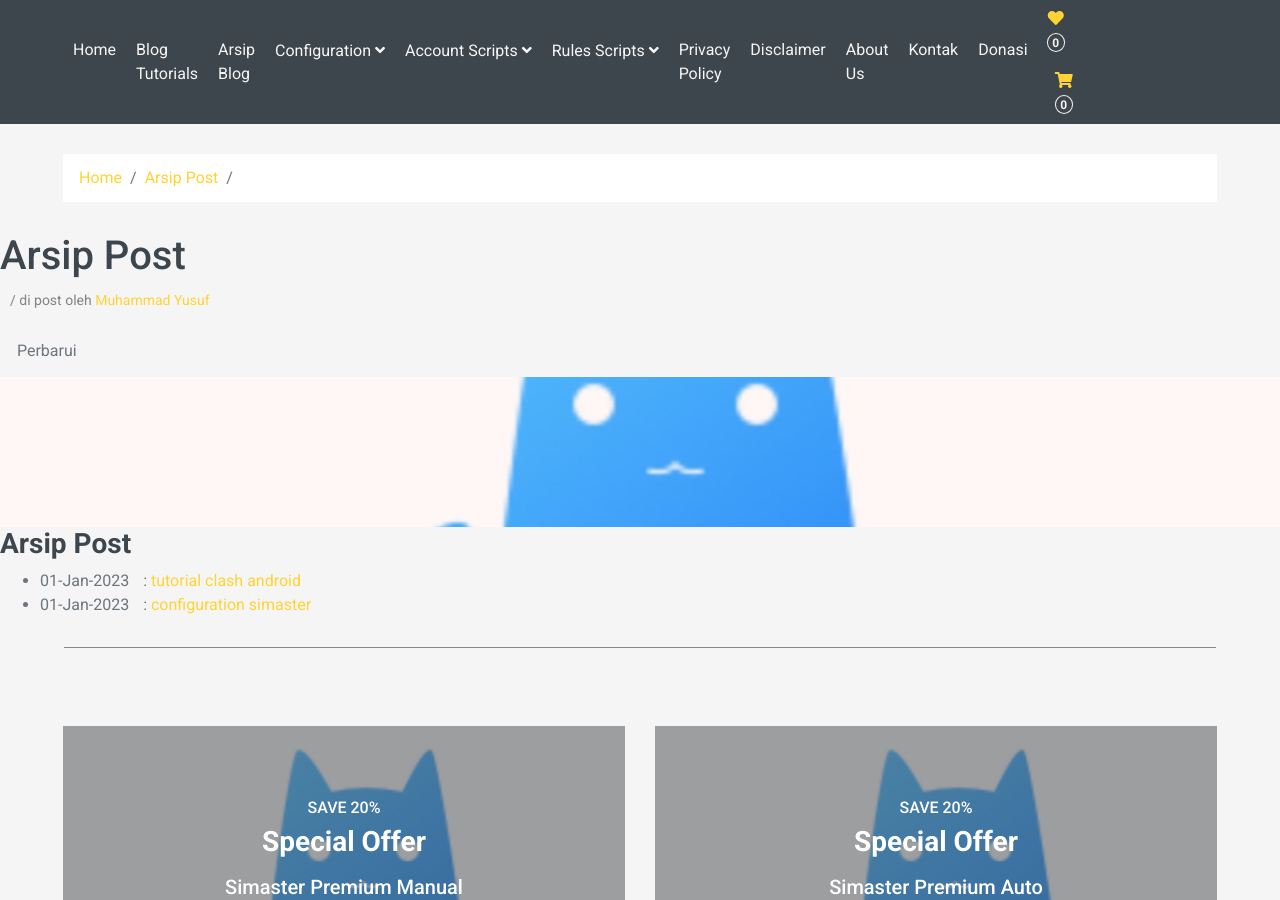
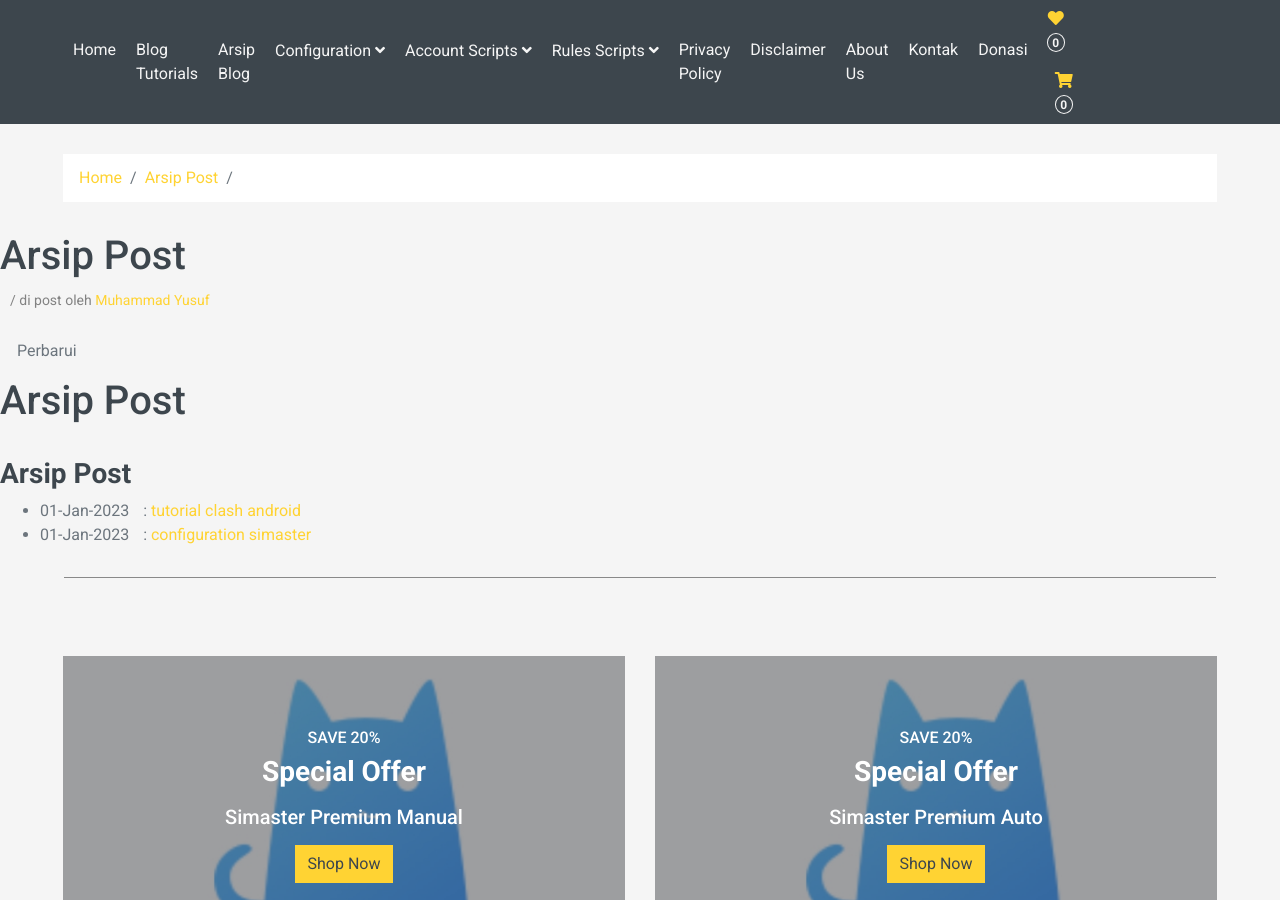
Before and after one commit to mwnsofficial/simaster, a Jekyll site: the page built from pages/blog/arsip.html, in a window 1280 px wide and 900 px high. Built offline with Jekyll 4.4.1, drawn with Linux system fonts in a browser that asks for light colours; nearby versions of some CDN libraries.

Commit message:
Update post.html

```diff
--- a/_layouts/post.html
+++ b/_layouts/post.html
@@ -24,15 +24,15 @@
         <a target="_blank" rel="noopener" href="https://github.com/{{site.github_editme_path}}{{page.path}}" class="btn btn-default githubEditButton" role="button"><i class="fa fa-pencil fa-lg"></i> Perbarui</a>
         {% endif %}
 
-        {%- if page.image -%}
-          <img src="{{- page.image | relative_url -}}" alt="" class="featured-image-post">
-        {%- else -%}
-        {%- assign postImage = "/img/carousel.jpg" -%}
-          <img src="{{- postImage | relative_url -}}" alt="" class="featured-image-post">
-        {%- endif -%}
-        {% if page.summary %}
-          <div class="summary">{{page.summary}}</div>
-        {% endif %}
+<!-- some page content -->
+<header class="post-header">
+   <h1 class="post-title">{{ page.title }}</h1>
+   <time datetime="{{ page.date | date_to_xmlschema }}">{{ page.date | date: "%b %-d, %Y" }}</time>
+   {% if page.author %} • {{ page.author }}{% endif %}
+   <!-- call the featured-post-image.html template file -->
+   {% if page.featured-image %}{% include post-featured-image.html image=page.featured-image alt=page.featured-image-alt %}{% endif %}
+</header>
+<!-- other page content -->
 
         {{ content }}
 
```
